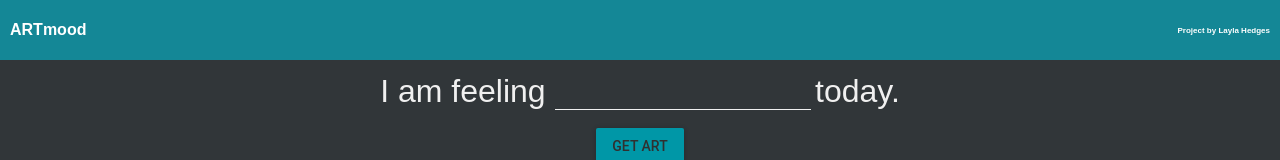
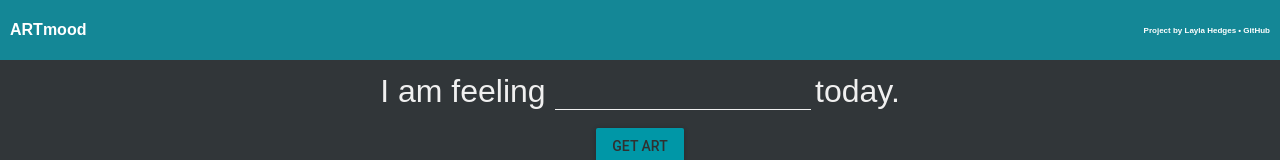
Before and after one commit to N7Layla/artmood, a React (Create React App) app: page / in a window 1280 px wide. Shown: the top 160 px of the page. Built offline with nearby package versions, Linux system fonts and the light colour scheme; no server answers.

Commit message:
readme and github

```diff
--- a/src/App.js
+++ b/src/App.js
@@ -23,7 +23,7 @@ class App extends Component {
       <div className="App">
           <header className="App-header" style={style}>
             <h1 className="App-title">ARTmood</h1>
-            <h2 className="App-byline">Project by Layla Hedges</h2>
+            <h2 className="App-byline">Project by Layla Hedges • <a href="https://github.com/N7Layla/artmood">GitHub</a></h2>
           </header>
             <Switch>
               <Route path="/art" component={Art} />
--- a/src/Art.js
+++ b/src/Art.js
@@ -6,6 +6,11 @@ import FlatButton from 'material-ui/FlatButton';
 
 class Art extends Component {
   render() {
+    const style = {
+      button: {
+        textTransform: 'uppercase'
+      }
+    }
     console.log("props", this.props.art)
     let art = this.props.art
     let piece = art[Math.floor(Math.random() * art.length)]
@@ -19,7 +24,7 @@ class Art extends Component {
           <img height="500px" alt={piece.title} src={piece.images[0].baseimageurl || piece.images[0].iiifbaseuri} />
         <div>{piece.title}, {piece.people ? piece.people.filter(person => person.role === "Artist")[0].displayname || piece.people[0].displayname : ''}, {piece.dated || piece.century}, {piece.culture}, {piece.technique}</div>
         <div><small>{piece.creditline}</small></div>
-        <div><FlatButton><a href={piece.url}>Read More About This Piece</a></FlatButton></div>
+        <div><FlatButton style={style.button}><a href={piece.url}>Read More About This Piece</a></FlatButton></div>
         </div>
         : 'Apologies, try again.'}</div>
         </div>
--- a/src/store/art.js
+++ b/src/store/art.js
@@ -14,7 +14,6 @@ const getColor = art => ({type: GET_COLOR, art})
 export const fetchArt = (mood) => (dispatch) => {
   //&size=1
   console.log("mood=", mood)
-  console.log(secret)
   axios.get(baseUrl + `&keyword=${mood}&` + key)
   .then(res => dispatch(getArtwork(res.data.records.filter(piece => piece.images.length > 0))))
   .catch(err => console.error(err))
```
Also changed, not shown: 1 other file (tests, documents, lock files or other folders).
